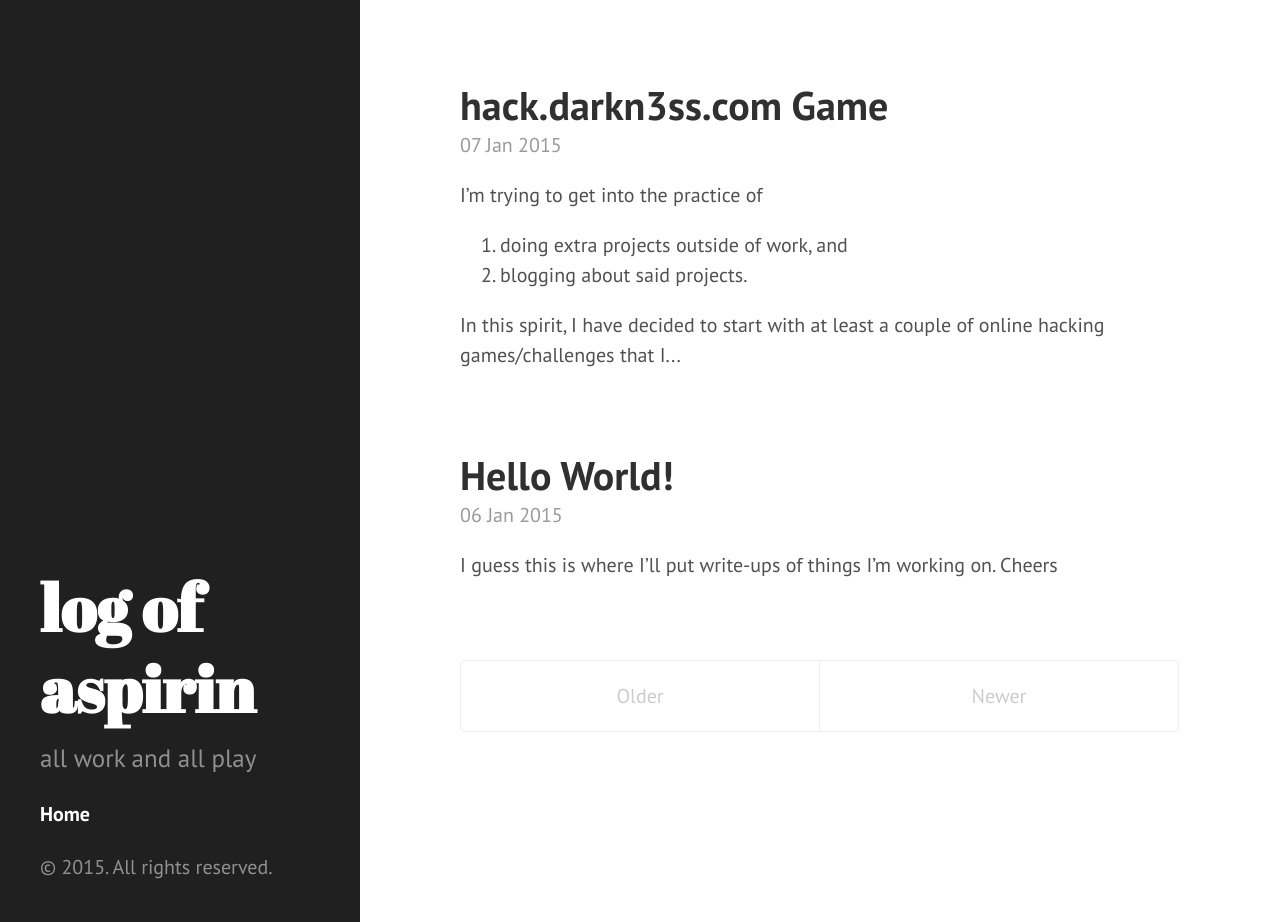
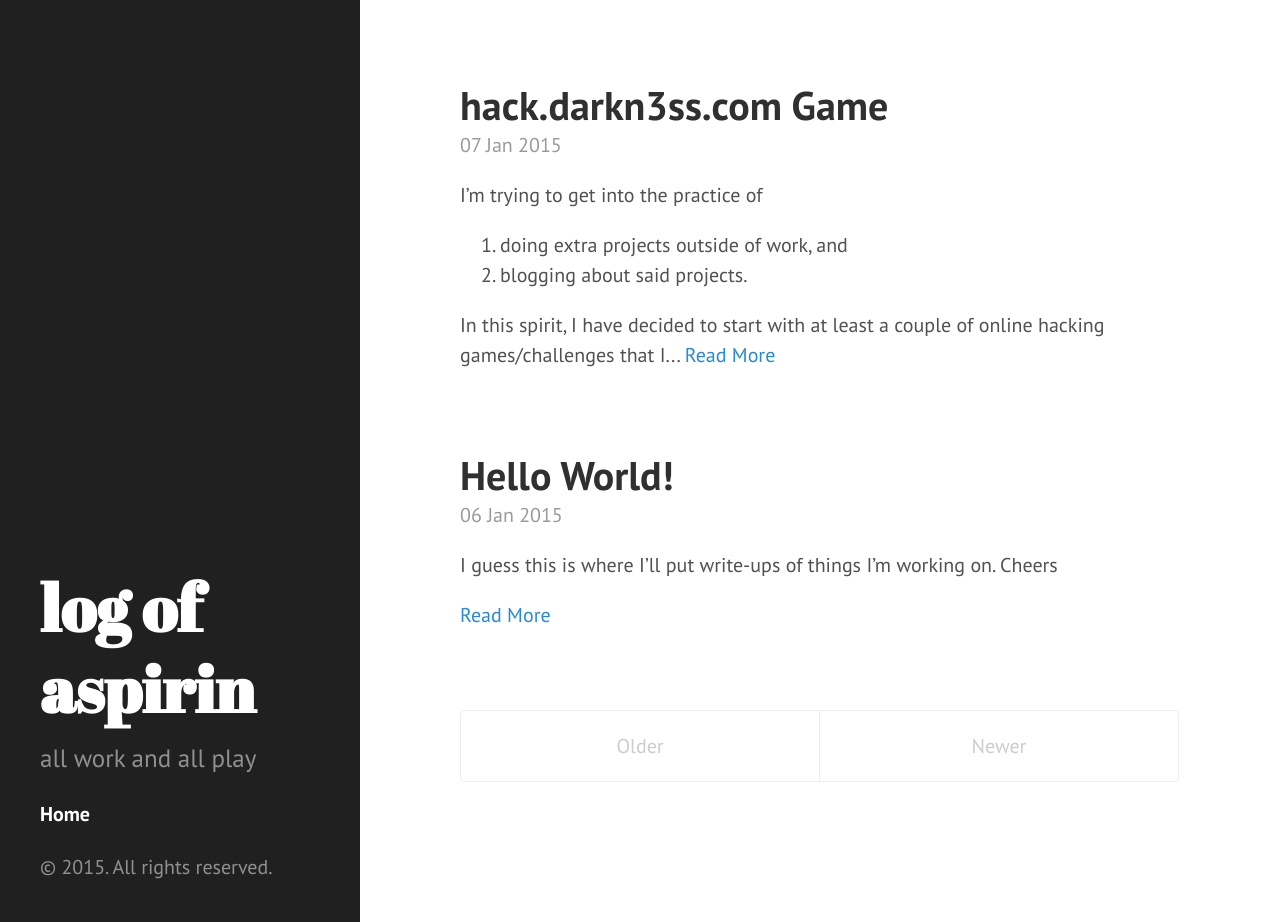
Before and after one commit to sethll/sethll.github.io, a Jekyll site: the page built from index.html, in a window 1280 px wide and 922 px high. Built offline with Jekyll 4.4.1, drawn with Linux system fonts in a browser that asks for light colours; Markdown is read by kramdown in place of the engine named in the settings; the list of posts is cut into pages by our own code.

Commit message:
limited main page entry length

```diff
--- a/index.html
+++ b/index.html
@@ -15,6 +15,8 @@
     <span class="post-date">{{ post.date | date_to_string }}</span>
 
     {{ post.content | truncatewords:40 }}
+
+    <a href="{{ site.baseurl }}{{ post.url }}" class="read-more">Read More</a>
   </div>
   {% endfor %}
 </div>
```
